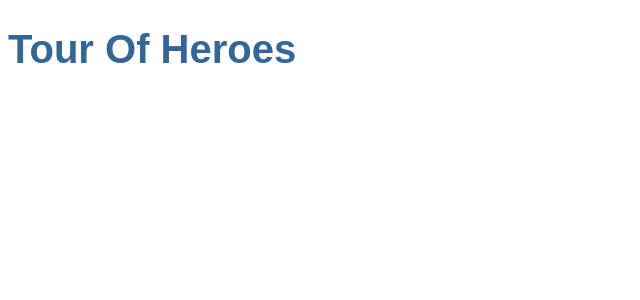
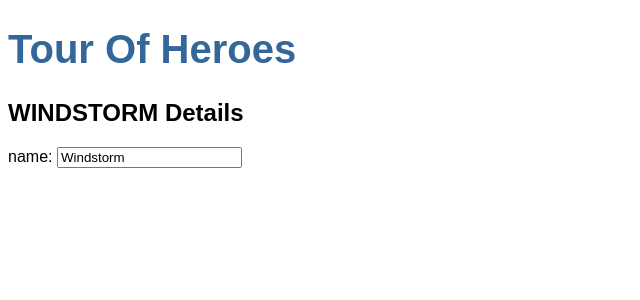
Before and after one commit to ianagpawa/tourOfHeroes, an Angular app: page / in a window 1280 px wide. Shown: the top 300 px of the page, without its empty margins (0-640 px from the left). Built offline with nearby package versions, Linux system fonts and the light colour scheme.

Commit message:
feat: Add heroes model and component

```diff
--- a/src/app/app.component.html
+++ b/src/app/app.component.html
@@ -1 +1,2 @@
 <h1>{{title}}</h1>
+<app-heroes></app-heroes>
--- /dev/null
+++ b/src/app/heroes/hero.ts
@@ -0,0 +1,4 @@
+export class Hero{
+    id: number;
+    name: string;
+}
--- /dev/null
+++ b/src/app/heroes/heroes.component.html
@@ -0,0 +1,10 @@
+<h2>{{ hero.name | uppercase}} Details</h2>
+<!-- <div><span>id: </span>{{hero.id}}</div>
+<div><span>name: </span>{{hero.name}}</div> -->
+
+<div>
+  <label>
+    name:
+    <input [(ngModel)]='hero.name' placeholder="name">
+  </label>
+</div>
--- /dev/null
+++ b/src/app/heroes/heroes.component.ts
@@ -0,0 +1,19 @@
+import { Component, OnInit } from '@angular/core';
+import { Hero } from './hero';
+
+@Component({
+  selector: 'app-heroes',
+  templateUrl: './heroes.component.html',
+  styleUrls: ['./heroes.component.css']
+})
+export class HeroesComponent implements OnInit {
+  hero: Hero = {
+    id: 1,
+    name: "Windstorm"
+  };
+  constructor() { }
+
+  ngOnInit() {
+  }
+
+}
```
Also changed, not shown: src/app/app.module.ts (+6 -3 lines), src/app/heroes/heroes.component.css (added), 1 other file (tests, documents, lock files or other folders).
